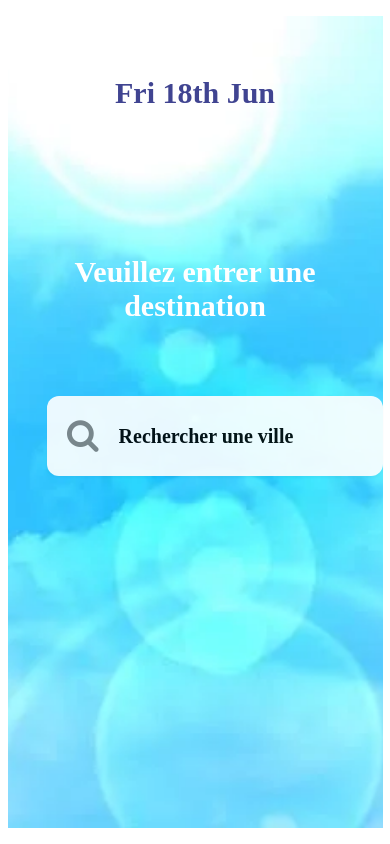
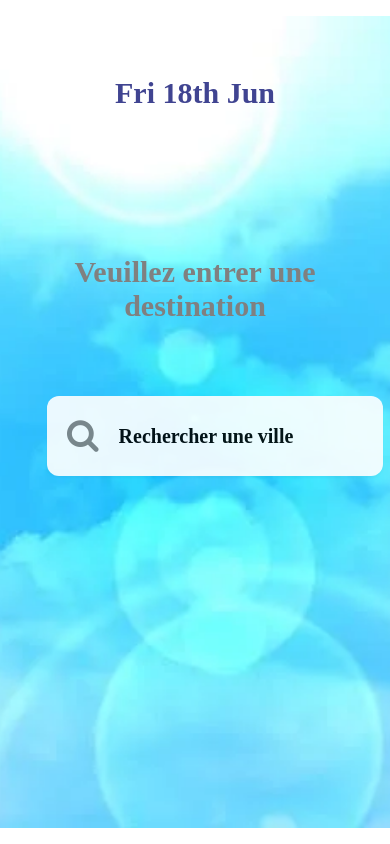
Before and after one commit to Esther-Itam/meteo_forecast, a React Native app: screen / in a window 390 px wide. Built offline with nearby package versions, Linux system fonts and the light colour scheme.

Commit message:
push final

```diff
--- a/components/Forecast.js
+++ b/components/Forecast.js
@@ -75,7 +75,7 @@ class Forecast extends Component {
 
 const styles = StyleSheet.create({
 	title: {
-		color: 'white',
+		color: 'gray',
 		fontSize:30,
 		fontWeight:"bold",
 		padding:5,
@@ -85,7 +85,7 @@ const styles = StyleSheet.create({
 	},
 	container:{
 		height:812,
-		width:375,
+		width:390,
 		opacity:1,
 
 	},
```
